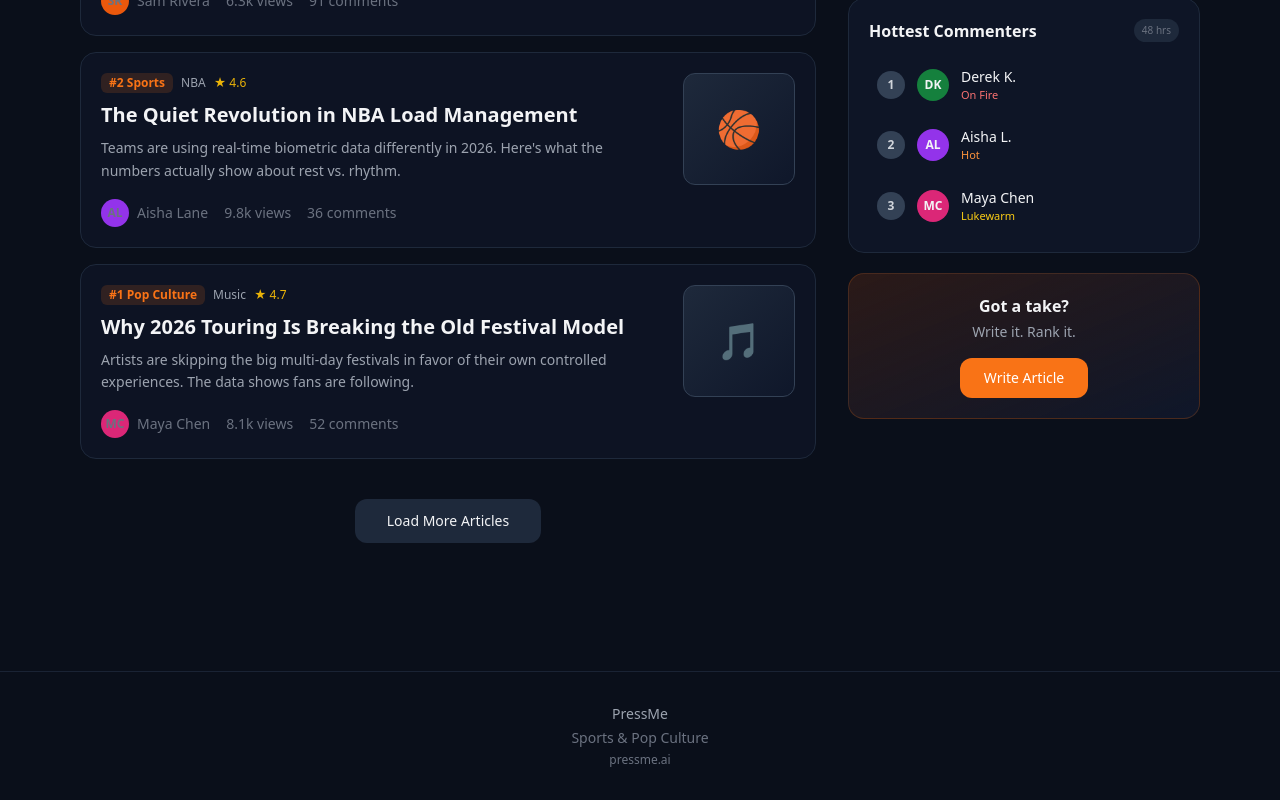
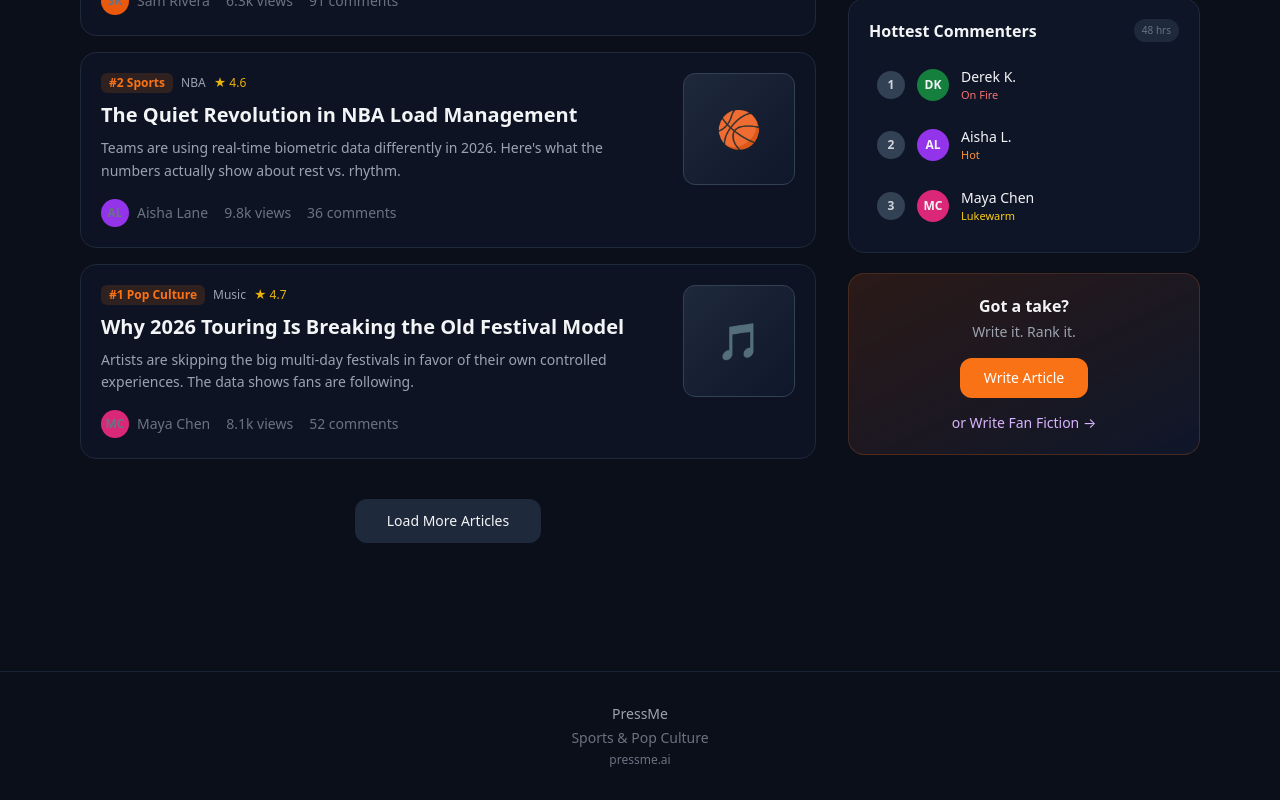
Before and after one commit to sheado44/-4, a Next.js app: page / in a window 1280 px wide. Shown: the part 766-1566 px from the top of the page. Built offline with nearby package versions, Linux system fonts and the light colour scheme.

Commit message:
Refine CTA section and add fan fiction link
Updated the CTA section to clarify the purpose and added a link for writing fan fiction.

```diff
--- a/src/app/page.tsx
+++ b/src/app/page.tsx
@@ -242,16 +242,24 @@ export default function Home() {
             </div>
           </div>
 
-          {/* CTA */}
+          {/* Write CTAs */}
           <div className="bg-gradient-to-br from-orange-600/15 to-forge-900 border border-orange-500/20 rounded-2xl p-5 text-center">
             <p className="font-semibold mb-1">Got a take?</p>
             <p className="text-sm text-gray-400 mb-4">Write it. Rank it.</p>
             <Link
               href="/editor"
-              className="inline-block bg-forge-accent hover:bg-forge-accentHover text-white font-medium px-6 py-2.5 rounded-xl transition text-sm"
+              className="inline-block bg-forge-accent hover:bg-forge-accentHover text-white font-medium px-6 py-2.5 rounded-xl transition text-sm mb-3"
             >
               Write Article
             </Link>
+            <div>
+              <Link
+                href="/fan-fiction"
+                className="inline-block text-sm text-purple-300 hover:text-purple-200 transition"
+              >
+                or Write Fan Fiction →
+              </Link>
+            </div>
           </div>
         </aside>
       </div>
```
